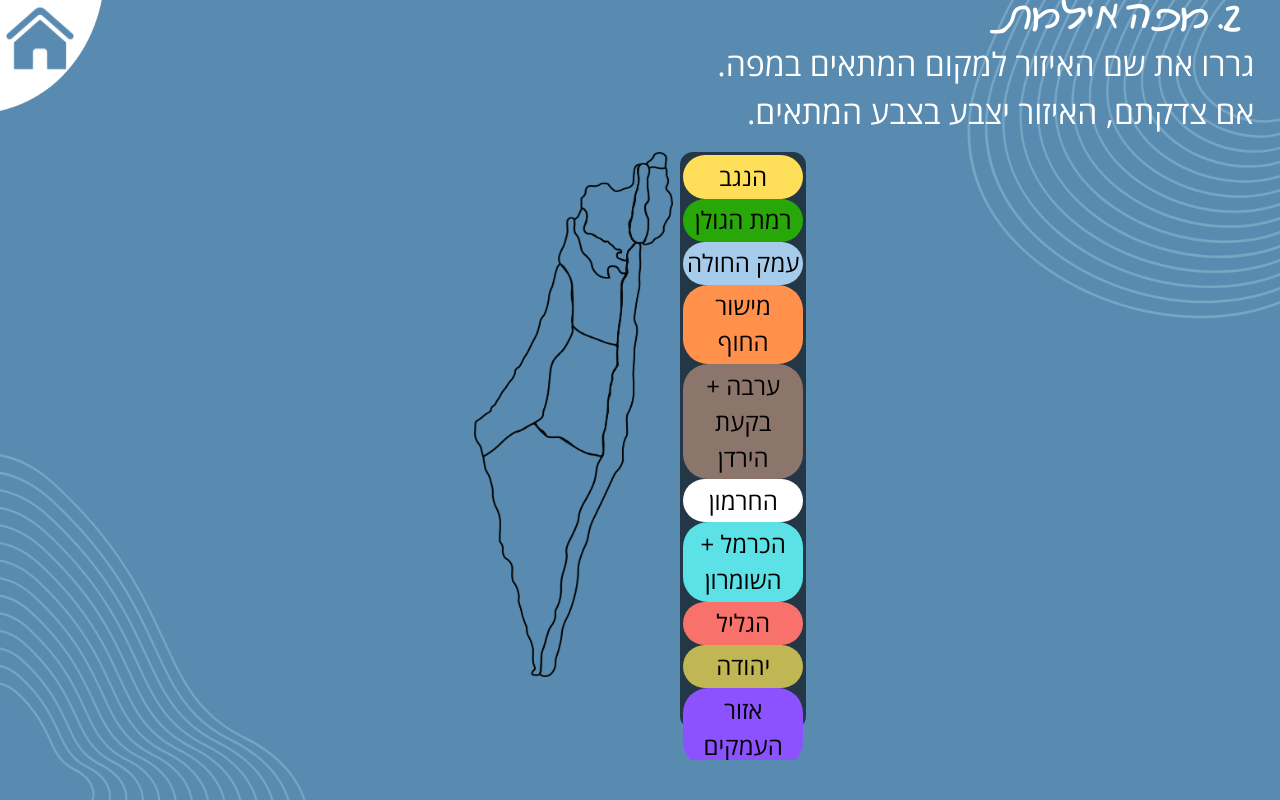
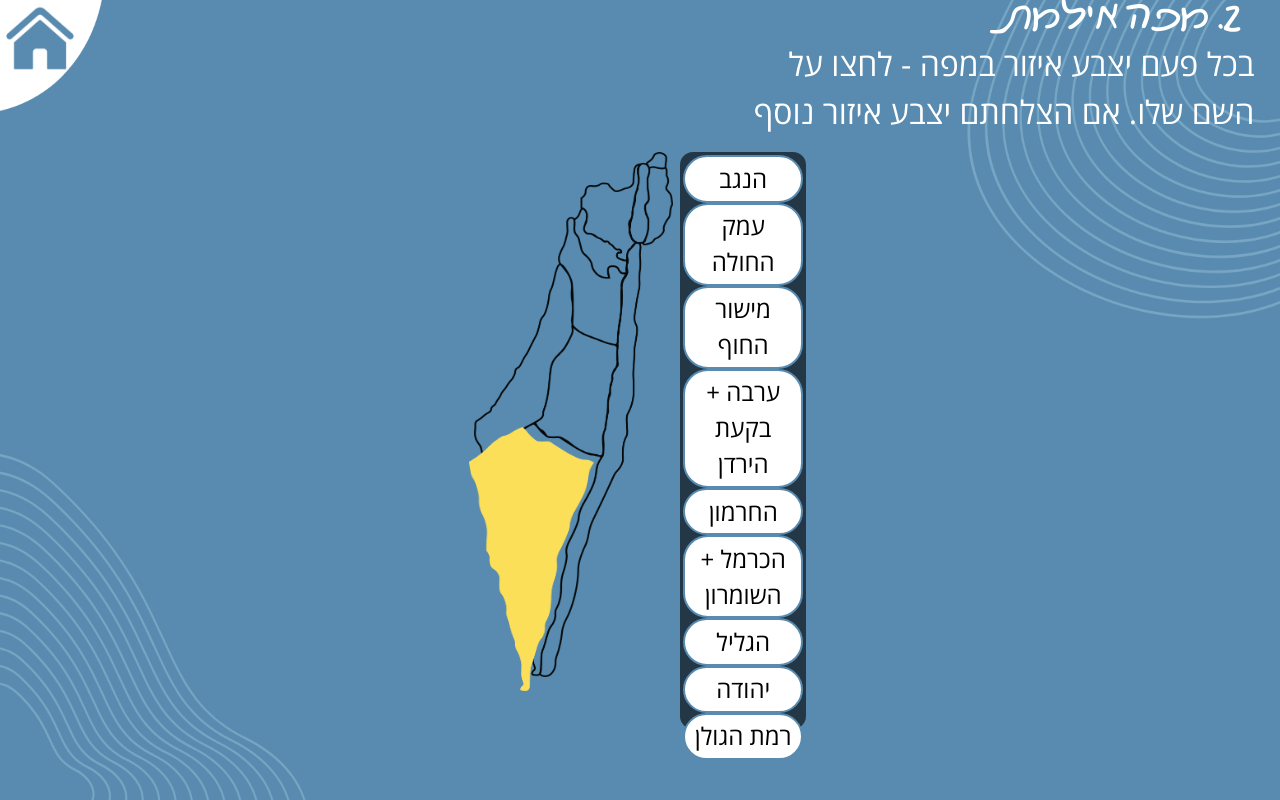
Before and after one commit to PeleBahalag/KamaRotem, a Vue app: page /KamaRotem/education/map in a window 1280 px wide. Built offline with nearby package versions, Linux system fonts and the light colour scheme; a web font is replaced by a local one.

Commit message:
map game is ready!!!

```diff
--- a/src/components/SilentMap.vue
+++ b/src/components/SilentMap.vue
@@ -1,49 +1,37 @@
 <template>
     <div>
-        <p class="instruction">גררו את שם האיזור למקום המתאים במפה. <br>אם צדקתם, האיזור יצבע בצבע המתאים.
+        <p class="instruction">בכל פעם יצבע איזור במפה - לחצו על<br> השם שלו. אם הצלחתם יצבע איזור נוסף
         </p>
         <div class="game-container">
             <div class="answers">
-                <div class="myBtn" style="background-color:#ffde59" draggable="true" @dragstart="startDrag('negev', $event)" v-if="!negevFound">הנגב</div>
-                <div class="myBtn" style="background-color:#28a808" draggable="true" @dragstart="startDrag('golan', $event)" v-if="!golanFound">רמת הגולן</div>
-                <div class="myBtn" style="background-color:#a7cceb" draggable="true" @dragstart="startDrag('hula', $event)" v-if="!hulaFound">עמק החולה</div>
-                <div class="myBtn" style="background-color:#ff914d" draggable="true" @dragstart="startDrag('mishor', $event)" v-if="!mishorFound">מישור החוף</div>
-                <div class="myBtn" style="background-color:#8c756a" draggable="true" @dragstart="startDrag('arava', $event)" v-if="!aravaFound">ערבה + בקעת הירדן</div>
-                <div class="myBtn" style="background-color:white" draggable="true" @dragstart="startDrag('hermon', $event)" v-if="!hermonFound">החרמון</div>
-                <div class="myBtn" style="background-color:#5ce1e6" draggable="true" @dragstart="startDrag('carmel', $event)" v-if="!carmelFound">הכרמל + השומרון</div>
-                <div class="myBtn" style="background-color:#f8716b" draggable="true" @dragstart="startDrag('galil', $event)" v-if="!galilFound">הגליל</div>
-                <div class="myBtn" style="background-color:#c1b654" draggable="true" @dragstart="startDrag('yehuda', $event)" v-if="!yehudaFound">יהודה</div>
-                <div class="myBtn" style="background-color:#8c52ff" draggable="true" @dragstart="startDrag('amakim', $event)" v-if="!amakimFound">אזור העמקים</div>
+                <div class="myBtn" v-if="!found[0].found" @click="checkAnswer('negev')">הנגב</div>
+                <div class="myBtn" v-if="!found[2].found" @click="checkAnswer('hula')">עמק החולה</div>
+                <div class="myBtn" v-if="!found[3].found" @click="checkAnswer('mishor')">מישור החוף</div>
+                <div class="myBtn" v-if="!found[4].found" @click="checkAnswer('arava')">ערבה + בקעת הירדן</div>
+                <div class="myBtn" v-if="!found[5].found" @click="checkAnswer('hermon')">החרמון</div>
+                <div class="myBtn" v-if="!found[6].found" @click="checkAnswer('carmel')">הכרמל + השומרון</div>
+                <div class="myBtn" v-if="!found[7].found" @click="checkAnswer('galil')">הגליל</div>
+                <div class="myBtn" v-if="!found[8].found" @click="checkAnswer('yehuda')">יהודה</div>
+                <div class="myBtn" v-if="!found[1].found" @click="checkAnswer('golan')">רמת הגולן</div>
+                <div class="myBtn" v-if="!found[9].found" @click="checkAnswer('amakim')">איזור העמקים</div>
             </div>
             <div class="map-container">
-                <!--dropzones-->
-                <div class="dropzones">
-                    <div id="hermon-dz" @dragover.prevent @drop="handleDrop('hermon')"></div>
-                    <div id="golan-dz" @dragover.prevent @drop="handleDrop('golan')"></div>
-                    <div id="hula-dz" @dragover.prevent @drop="handleDrop('hula')"></div>
-                    <div id="galil-dz" @dragover.prevent @drop="handleDrop('galil')"></div>
-                    <div id="amakim-dz" @dragover.prevent @drop="handleDrop('amakim')"></div>
-                    <div id="carmel-dz" @dragover.prevent @drop="handleDrop('carmel')"></div>
-                    <div id="yehuda-dz" @dragover.prevent @drop="handleDrop('yehuda')"></div>
-                    <div id="mishor-dz" @dragover.prevent @drop="handleDrop('mishor')"></div>
-                    <div id="negev-dz" @dragover.prevent @drop="handleDrop('negev')"></div>
-                    <div id="arava-dz" @dragover.prevent @drop="handleDrop('arava')"></div>
-                </div>
                 <!--right answer indicators-->
                 <div class="dropzones">
-                    <img src="../assets/map/amakim.png" id="amakim-right" v-show="amakimFound"/>
-                    <img src="../assets/map/arava.png" id="arava-right" v-show="aravaFound"/>
-                    <img src="../assets/map/carmelShomron.png" id="carmelShomron-right" v-show="carmelFound"/>
-                    <img src="../assets/map/galil.png" id="galil-right" v-show="galilFound"/>
-                    <img src="../assets/map/golan.png" id="golan-right" v-show="golanFound"/>
-                    <img src="../assets/map/hermon.png" id="hermon-right" v-show="hermonFound"/>
-                    <img src="../assets/map/hula.png" id="hula-right" v-show="hulaFound"/>
-                    <img src="../assets/map/mishorHof.png" id="mishor-right" v-show="mishorFound"/>
-                    <img src="../assets/map/negev.png" id="negev-right" v-show="negevFound"/>
-                    <img src="../assets/map/yehuda.png" id="yehuda-right" v-show="yehudaFound"/>
+                    <img src="../assets/map/amakim.png" id="amakim-right" v-show="found[9].found || currentArea === 'amakim'"/>
+                    <img src="../assets/map/arava.png" id="arava-right" v-show="found[4].found || currentArea === 'arava'"/>
+                    <img src="../assets/map/carmelShomron.png" id="carmelShomron-right" v-show="found[6].found || currentArea === 'carmel'"/>
+                    <img src="../assets/map/golan.png" id="golan-right" v-show="found[1].found || currentArea === 'golan'"/>
+                    <img src="../assets/map/hermon.png" id="hermon-right" v-show="found[5].found || currentArea === 'hermon'"/>
+                    <img src="../assets/map/hula.png" id="hula-right" v-show="found[2].found || currentArea === 'hula'"/>
+                    <img src="../assets/map/mishorHof.png" id="mishor-right" v-show="found[3].found || currentArea === 'mishor'"/>
+                    <img src="../assets/map/negev.png" id="negev-right" v-show="found[0].found || currentArea === 'negev'"/>
+                    <img src="../assets/map/yehuda.png" id="yehuda-right" v-show="found[8].found || currentArea === 'yehuda'"/>
+                    <img src="../assets/map/galil.png" id="galil-right" v-show="found[7].found || currentArea === 'galil'"/>
                 </div>
             </div>
         </div>
+        <p class="feedback" :style="{color:feedbackColor}">{{ feedback }}</p>
     </div>
 </template>
 
@@ -51,65 +39,67 @@
 export default {
     data(){
         return{
-            negevFound : false,
-            amakimFound : false,
-            aravaFound : false ,
-            carmelFound :false ,
-            galilFound : false,
-            golanFound : false ,
-            hermonFound : false,
-            hulaFound : false,
-            mishorFound : false,
-            yehudaFound : false,
-            currentRegion : null,
-
+            found : [{name:'negev' , found:false} , //0
+            {name:'golan' , found:false} ,//1
+            {name:'hula' , found:false} ,//2
+            {name:'mishor' , found:false} ,//3
+            {name:'arava' , found:false} ,//4
+            {name:'hermon' , found:false} ,//5
+            {name:'carmel' , found:false} ,//6
+            {name:'galil' , found:false} ,//7
+            {name:'yehuda' , found:false} ,//8
+            {name:'amakim' , found:false} //9
+            ],
+            currentArea : '',
+            areas : ['negev' , 'golan' , 'hula' , 'mishor' , 'arava' , 'hermon' , 'carmel' , 'galil' ,'yehuda' , 'amakim'], //we will shuffle this array on mounted tu ensure random order each time.
+            stage:0,
+            feedback : '',
+            positive : "תשובה נכונה! קדימה לאיזור הבא.",
+            negative : "טעות, נסו עוד פעם.",
+            feedbackColor : ''
         }
     },
     methods : {
-        startDrag(name , event){
-            this.currentRegion = name;
-            event.dataTransfer.setData("text/plain", name);
-        },
-        handleDrop(zoneName){
-            if(zoneName === this.currentRegion){
-                switch(zoneName) {
-                    case 'arava':
-                        this.aravaFound = true;
-                        break;
-                    case 'yehuda':
-                        this.yehudaFound = true;
-                        break;
-                    case 'amakim':
-                        this.amakimFound = true;
-                        break;
-                    case 'hermon':
-                        this.hermonFound = true;
-                        break;
-                    case 'galil':
-                        this.galilFound = true;
-                        break;
-                    case 'golan' :
-                        this.golanFound = true;
-                        break;
-                    case 'negev' :
-                        this.negevFound = true;
-                        break;
-                    case 'hula' :
-                        this.hulaFound = true;
-                        break;
-                    case 'carmel' :
-                        this.carmelFound = true;
-                        break;
-                    case 'mishor' :
-                        this.mishorFound = true;
-                        break;
-                    default:
-                        console.log("nothing");
-                        break;
+        checkAnswer(response){
+            if(response === this.currentArea){
+                this.feedback = this.positive;
+                this.feedbackColor = '#00ff44';
+                this.found.forEach(element => {
+                    if(element.name === response){
+                        element.found = true;
+                    }
+                });
+                if(this.stage === this.areas.length-1){
+                    this.feedback = "כל הכבוד! מצאתם את כל האיזורים!"
                 }
-                this.currentRegion = null;
+                else{
+                    this.stage++;
+                    this.currentArea = this.areas[this.stage];
+                }
+
+            }
+            else{
+                this.feedback = this.negative;
+                this.feedbackColor = 'red';
             }
         }
+    },
+    mounted(){
+        let currentIndex = this.areas.length;
+
+        // While there remain elements to shuffle...
+        while (currentIndex != 0) {
+
+            // Pick a remaining element...
+            let randomIndex = Math.floor(Math.random() * currentIndex);
+            currentIndex--;
+
+            // And swap it with the current element.
+            [this.areas[currentIndex], this.areas[randomIndex]] = [
+            this.areas[randomIndex], this.areas[currentIndex]];
+        }
+        console.log("new array is: " + this.areas)
+        this.currentArea = this.areas[0];
     }
 }
 </script>
@@ -165,6 +155,8 @@ export default {
         font-size: 5vmin;
         font-weight: bold;
         padding: 3%;
+        background-color: white;
+        border : 2px solid #588baf;
     }
 
     .dropzones{
@@ -172,88 +164,13 @@ export default {
         width: 100%;
     }
 
-    #hermon-dz{
-        height: 5%;
-        width:7%;
-        position: absolute;
-        top:-1%;
-        right:41.5%;
-    }
-
-    #golan-dz{
-        height: 13%;
-        width:5%;
-        position: absolute;
-        top:5%;
-        right:41.5%;
-    }
-
-    #hula-dz{
-        height: 15%;
-        width:3%;
-        position:absolute;
-        top:3%;
-        right:48%;
-    }
-    #galil-dz{
-        height: 10%;
-        width:11%;
-        position:absolute;
-        top:6%;
-        right:54%;
-    }
-    #amakim-dz{
-        height: 13%;
-        width:3%;
-        position:absolute;
-        top:12%;
-        right:61%;
-        transform: rotate(-43deg);
-    }
-    #carmelShomron-dz{
-        height: 10%;
-        width:11%;
-        position:absolute;
-        top:25%;
-        right:57%;
-    }
-    #yehuda-dz{
-        height: 16%;
-        width:17%;
-        position:absolute;
-        top:38%;
-        right:59%;
-        transform: rotate(15deg);
-    }
-    #mishor-dz{
-        height: 25%;
-        width:17%;
-        position:absolute;
-        top:25%;
-        right:75%;
-        transform: rotate(23deg);
-    }
-    #negev-dz{
-        height: 30%;
-        width:13%;
-        position:absolute;
-        top:56%;
-        right:73%;
-    }
-    #arava-dz{
-        height: 70%;
-        width:4%;
-        position:absolute;
-        top:20%;
-        right:56%;
-        transform: rotate(10deg);
-    }
     #arava-right{
         height: 80%;
         width:29%;
         position:absolute;
         top:18%;
         right:49.5%;
+        animation: appear 0.3 ease;
     }
     #negev-right{
         height: 45.8%;
@@ -261,6 +178,7 @@ export default {
         position:absolute;
         top:52.2%;
         right:62.1%;
+        animation: appear 0.3 ease;
     }
     #yehuda-right{
         height: 24%;
@@ -268,6 +186,7 @@ export default {
         position:absolute;
         top:34%;
         right:57%;
+        animation: appear 0.3 ease;
     }
     #mishor-right{
         height: 35.4%;
@@ -275,6 +194,7 @@ export default {
         position:absolute;
         top:22.6%;
         right:70%;
+        animation: appear 0.3 ease;
     }
     #carmelShomron-right{
         height: 23%;
@@ -282,6 +202,7 @@ export default {
         position:absolute;
         top:14%;
         right:54%;
+        animation: appear 0.3 ease;
     }
     #amakim-right{
         height: 13%;
@@ -289,6 +210,7 @@ export default {
         position:absolute;
         top:12%;
         right:53.5%;
+        animation: appear 0.3 ease;
     }
     #galil-right{
         height: 18%;
@@ -296,6 +218,7 @@ export default {
         position:absolute;
         top:3.5%;
         right:50%;
+        animation: appear 0.3 ease;
     }
     #hula-right{
         height: 14.5%;
@@ -303,6 +226,7 @@ export default {
         position:absolute;
         top:3.5%;
         right:47.5%;
+        animation: appear 0.3 ease;
     }
     #golan-right{
         height: 14.5%;
@@ -310,6 +234,7 @@ export default {
         position:absolute;
         top:4%;
         right:41%;
+        animation: appear 0.3 ease;
     }
     #hermon-right{
         height: 2.75%;
@@ -317,6 +242,23 @@ export default {
         position:absolute;
         top:1.5%;
         right:42.5%;
+        animation: appear 0.3 ease;
+    }
+    .feedback{
+        position: absolute;
+        font-size: 5vmin;
+        bottom: -2%;
+        left: 50%;
+        transform: translateX(-50%);
+
+    }
+    @keyframes appear {
+        0%{
+            opacity : 0
+        }
+        100%{
+            opacity: 1;
+        }
     }
     @media (min-width: 1025px){
         .game-container{
```
Also changed, not shown: src/components/HomeScreen.vue (+12 -3 lines), src/components/topography/TopoComp.vue (added, +35 -0 lines), src/components/topography/TopoFour.vue (added, +13 -0 lines), src/components/topography/TopoOne.vue (added, +13 -0 lines), src/components/topography/TopoThree.vue (added, +13 -0 lines), src/components/topography/TopoTwo.vue (added, +13 -0 lines), src/router/index.js (+9 -1 lines).
